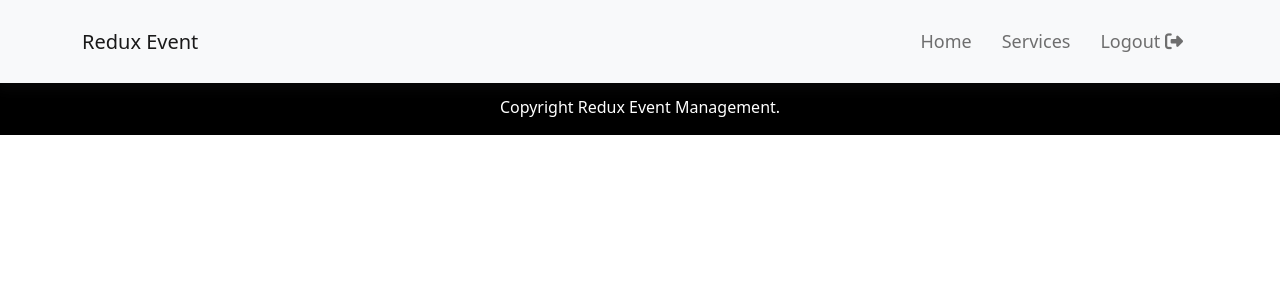
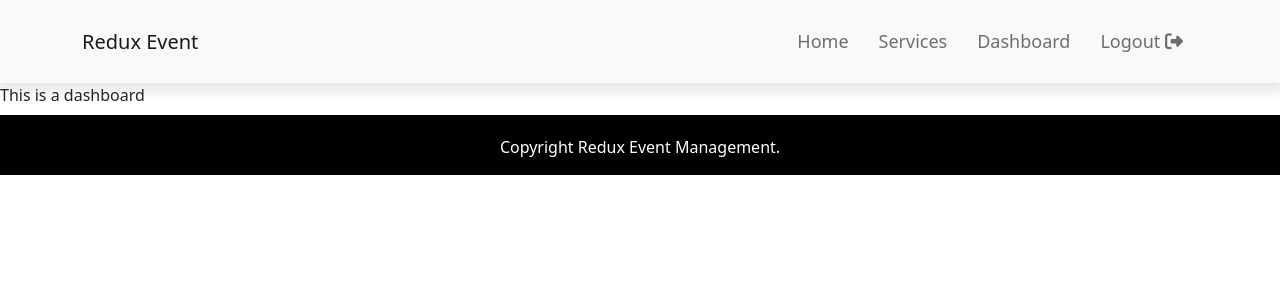
Before and after one commit to akhlakuzzalal/redux-event, a React (Create React App) app: page /dashboard in a window 1280 px wide. Shown: the top 300 px of the page. Built offline with nearby package versions, Linux system fonts and the light colour scheme; no server answers; sample sign-in values are in the browser's storage.

Commit message:
[MOD] - Private route modify with dashboard

```diff
--- a/src/App.js
+++ b/src/App.js
@@ -1,5 +1,6 @@
 import "bootstrap/dist/css/bootstrap.min.css";
 import { BrowserRouter, Route, Routes } from "react-router-dom";
+import Dashboard from "./Components/Pages/Dashboard/Dashboard";
 import Home from "./Components/Pages/Home/Home";
 import Login from "./Components/Pages/Login/Login";
 import NotFound from "./Components/Pages/NotFound/NotFound";
@@ -20,14 +21,14 @@ function App() {
         <Route path="/login" element={<Login />}></Route>
         <Route path="/register" element={<Registation />}></Route>
         <Route path="/services" element={<Services />}></Route>
-        {/* <Route
-          path="/services"
+        <Route
+          path="/dashboard"
           element={
             <PrivateRoute>
-              <Service></Service>
+              <Dashboard></Dashboard>
             </PrivateRoute>
           }
-        ></Route> */}
+        ></Route>
         <Route path="*" element={<NotFound />}></Route>
       </Routes>
       <Footer></Footer>
--- a/src/Components/Pages/Dashboard/Dashboard.js
+++ b/src/Components/Pages/Dashboard/Dashboard.js
@@ -0,0 +1,11 @@
+import React from 'react';
+
+const Dashboard = () => {
+    return (
+        <div>
+            <p>This is a  dashboard</p>
+        </div>
+    );
+};
+
+export default Dashboard;
--- a/src/Components/Section/Header/Header.js
+++ b/src/Components/Section/Header/Header.js
@@ -24,7 +24,12 @@ const Header = () => {
                 Services
               </Nav.Link>
             </Nav>
-            {!users.email ? (
+            {users?.email && <Nav>
+              <Nav.Link as={Link} to="/dashboard">
+                Dashboard
+              </Nav.Link>
+            </Nav>}
+            {!users?.email ? (
               <Nav>
                 <Nav.Link as={Link} to="/login">
                   Login
```
Also changed, not shown: 1 other file (tests, documents, lock files or other folders).
